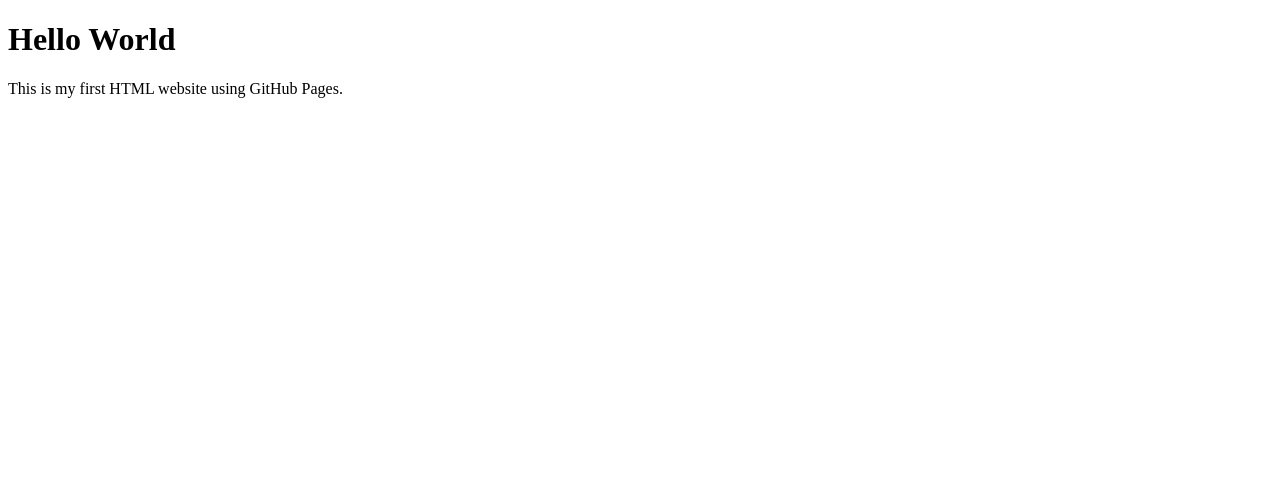
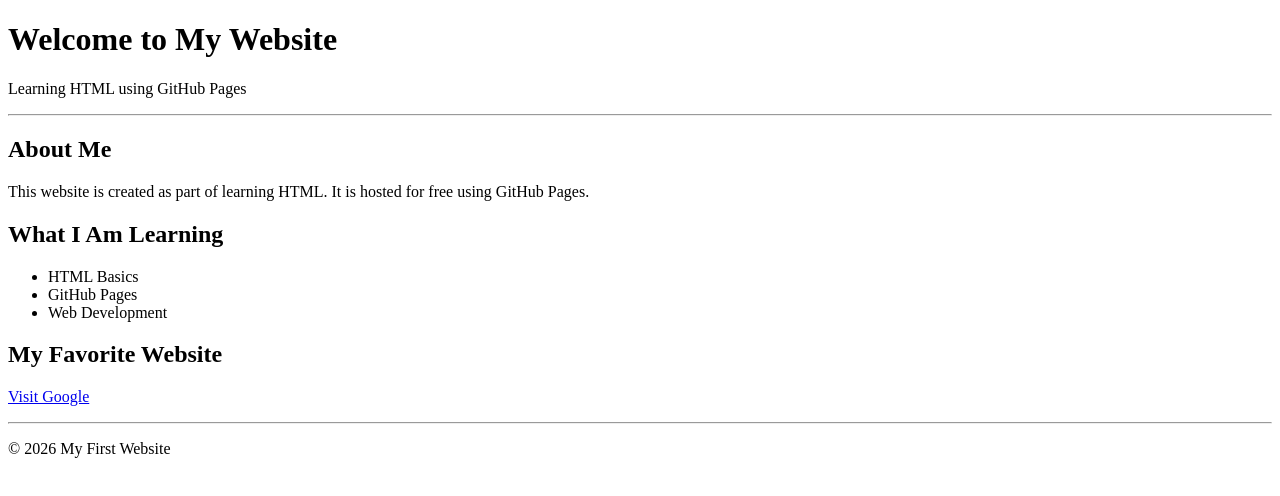
Before and after one commit to KhadijaSP2026/khadijaSP2026.github.io, a plain HTML site: page index.html in a window 1280 px wide. Drawn offline with Linux system fonts and the light colour scheme.

Commit message:
Update index.html

```diff
--- a/index.html
+++ b/index.html
@@ -1,10 +1,50 @@
 <!DOCTYPE html>
-<html>
-  <head>
-    <title>My First Website</title>
-  </head>
-  <body>
-    <h1>Hello World</h1>
-    <p>This is my first HTML website using GitHub Pages.</p>
-  </body>
+<html lang="en">
+<head>
+    <meta charset="UTF-8">
+    <meta name="viewport" content="width=device-width, initial-scale=1.0">
+    <title>My GitHub Pages Website</title>
+</head>
+<body>
+
+    <header>
+        <h1>Welcome to My Website</h1>
+        <p>Learning HTML using GitHub Pages</p>
+    </header>
+
+    <hr>
+
+    <section>
+        <h2>About Me</h2>
+        <p>
+            This website is created as part of learning HTML.
+            It is hosted for free using GitHub Pages.
+        </p>
+    </section>
+
+    <section>
+        <h2>What I Am Learning</h2>
+        <ul>
+            <li>HTML Basics</li>
+            <li>GitHub Pages</li>
+            <li>Web Development</li>
+        </ul>
+    </section>
+
+    <section>
+        <h2>My Favorite Website</h2>
+        <p>
+            <a href="https://www.google.com" target="_blank">
+                Visit Google
+            </a>
+        </p>
+    </section>
+
+    <hr>
+
+    <footer>
+        <p>© 2026 My First Website</p>
+    </footer>
+
+</body>
 </html>
```
